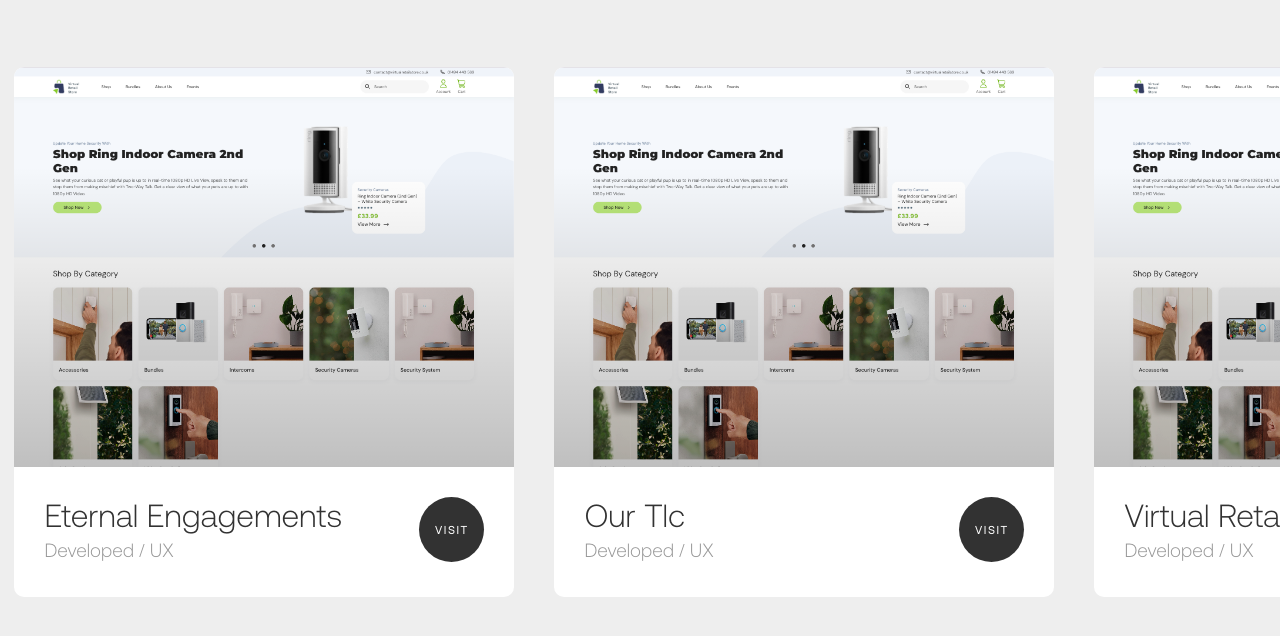
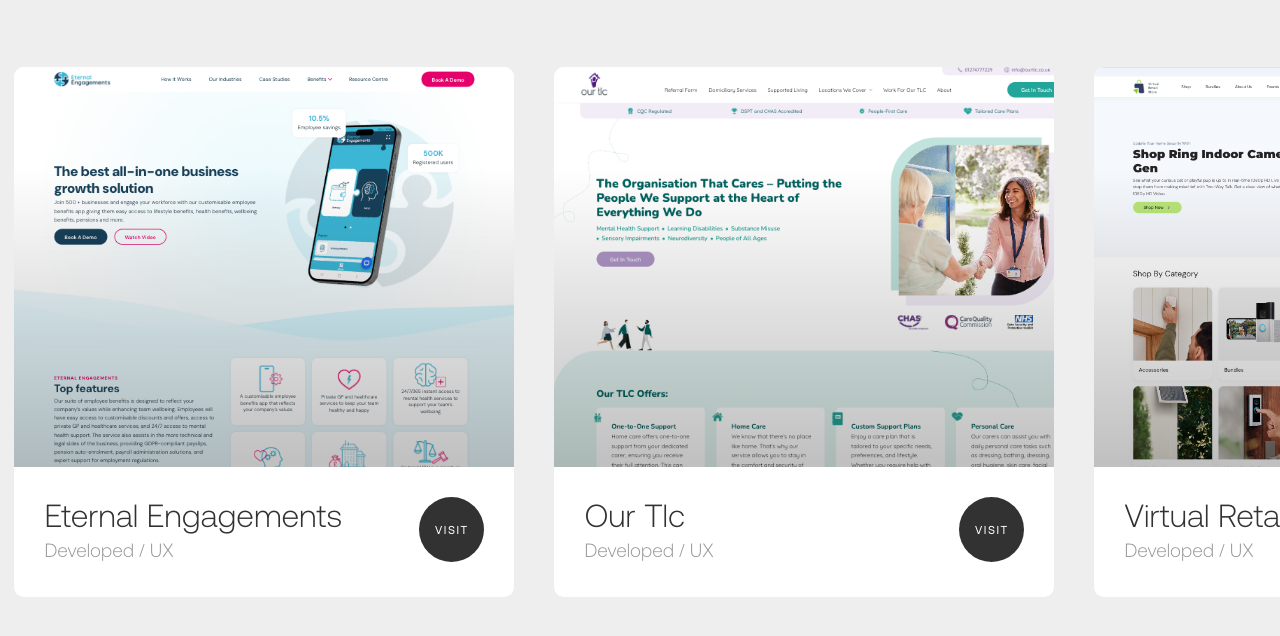
Before and after one commit to sophiegraham99/portfolio-app, a website built with Vite: page index.html in a window 1280 px wide. Shown: the part 804-1440 px from the top of the page. Built offline with nearby package versions, Linux system fonts and the light colour scheme; a web font is replaced by a local one.

Commit message:
Update index.html

```diff
--- a/index.html
+++ b/index.html
@@ -97,7 +97,7 @@
       <div class="carousel">
         <div class="card">
           <div class="overlay"></div>
-          <img src="assets/images/vrs.png" alt="">
+          <img src="assets/images/eternal.png" alt="">
           <div class="text">
             <div class="lhs">
             <h4>eternal engagements</h4>
@@ -110,7 +110,7 @@
         </div>
         <div class="card">
           <div class="overlay"></div>
-          <img src="assets/images/vrs.png" alt="">
+          <img src="assets/images/tlc.png" alt="">
           <div class="text">
             <div class="lhs">
             <h4>our tlc</h4>
```
